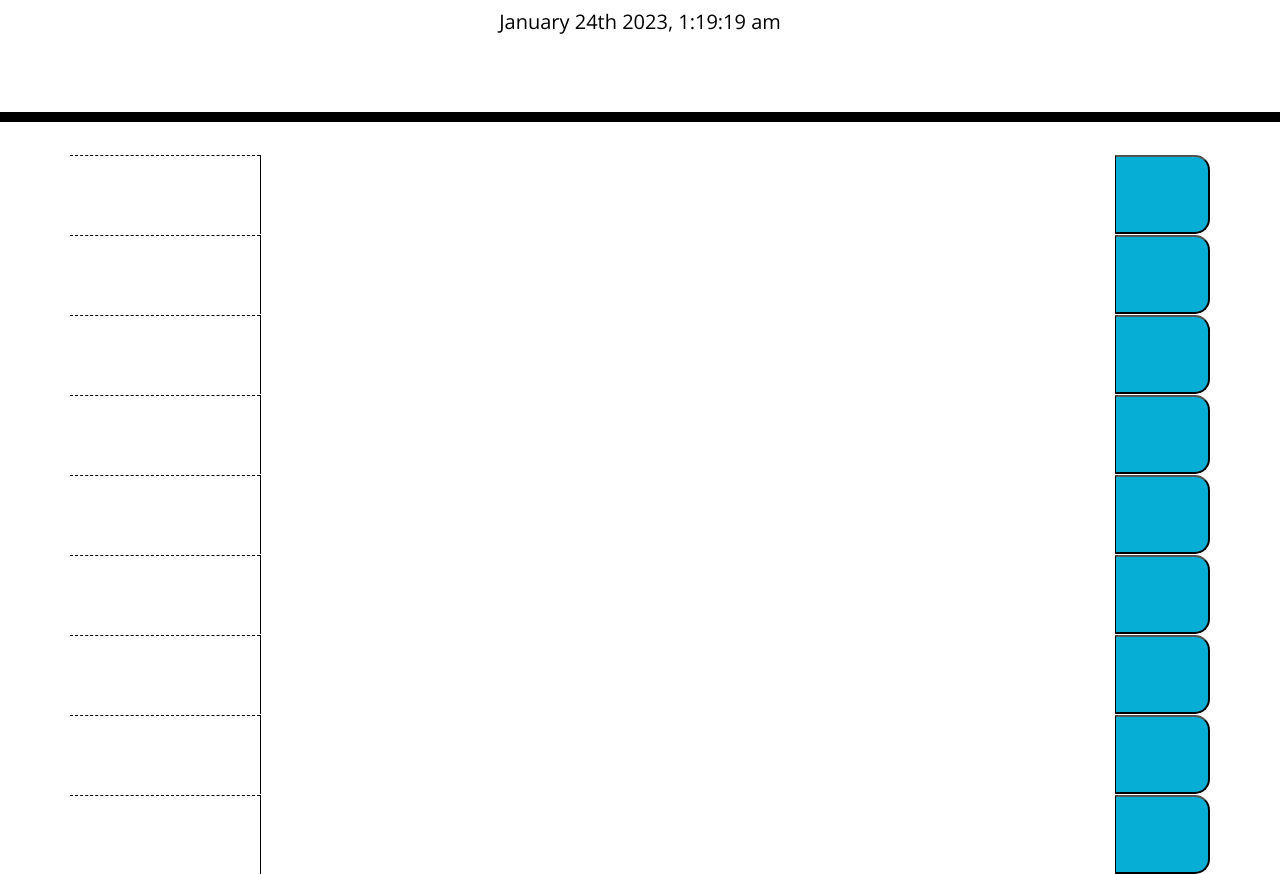
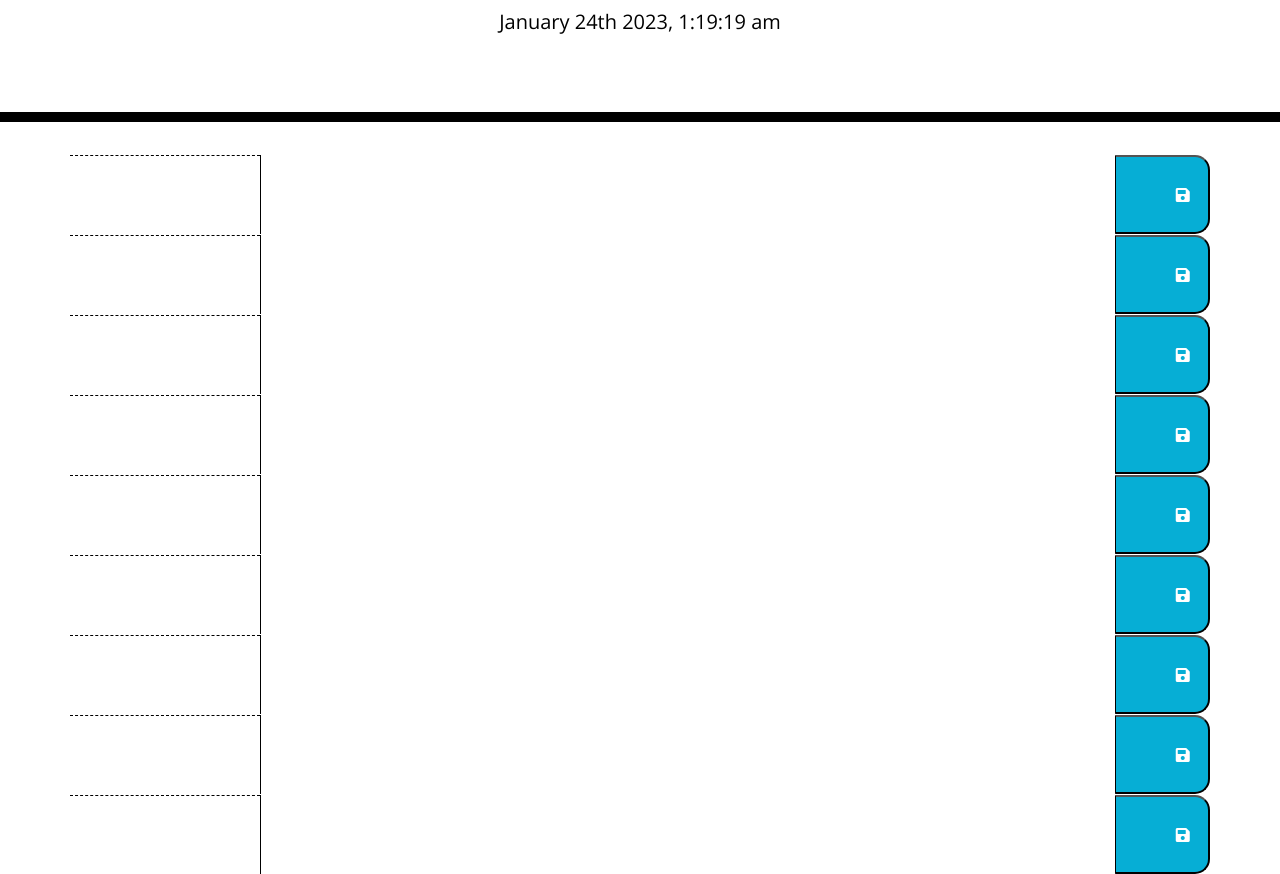
Before and after one commit to GhostoftheMill/addguy-does-what, a plain HTML site: page index.html in a window 1280 px wide. Shown: the part 182-1056 px from the top of the page. Drawn offline with nearby package versions, Linux system fonts and the light colour scheme.

Commit message:
Added save icon inside button tag in HTML

```diff
--- a/index.html
+++ b/index.html
@@ -26,7 +26,7 @@
 
         </textarea>
         <button class="saveBtn col-md-1 col-sm-1">
-
+          <i class="fas fa-save"></i>
         </button>
       </div>
       <div class="row time-block">
@@ -37,7 +37,7 @@
 
         </textarea>
         <button class="saveBtn col-md-1 col-sm-1">
-
+          <i class="fas fa-save"></i>
         </button>
       </div>
       <div class="row time-block">
@@ -48,7 +48,7 @@
 
         </textarea>
         <button class="saveBtn col-md-1 col-sm-1">
-
+          <i class="fas fa-save"></i>
         </button>
       </div>
       <div class="row time-block">
@@ -59,7 +59,7 @@
 
         </textarea>
         <button class="saveBtn col-md-1 col-sm-1">
-
+          <i class="fas fa-save"></i>
         </button>
       </div>
       <div class="row time-block">
@@ -70,7 +70,7 @@
 
         </textarea>
         <button class="saveBtn col-md-1 col-sm-1">
-
+          <i class="fas fa-save"></i>
         </button>
       </div>
       <div class="row time-block">
@@ -81,7 +81,7 @@
 
         </textarea>
         <button class="saveBtn col-md-1 col-sm-1">
-
+          <i class="fas fa-save"></i>
         </button>
       </div>
       <div class="row time-block">
@@ -92,7 +92,7 @@
 
         </textarea>
         <button class="saveBtn col-md-1 col-sm-1">
-
+          <i class="fas fa-save"></i>
         </button>
       </div>
       <div class="row time-block">
@@ -103,7 +103,7 @@
 
         </textarea>
         <button class="saveBtn col-md-1 col-sm-1">
-
+          <i class="fas fa-save"></i>
         </button>
       </div>
       <div class="row time-block">
@@ -114,7 +114,7 @@
 
         </textarea>
         <button class="saveBtn col-md-1 col-sm-1">
-
+          <i class="fas fa-save"></i>
         </button>
       </div>
     </div>
```
